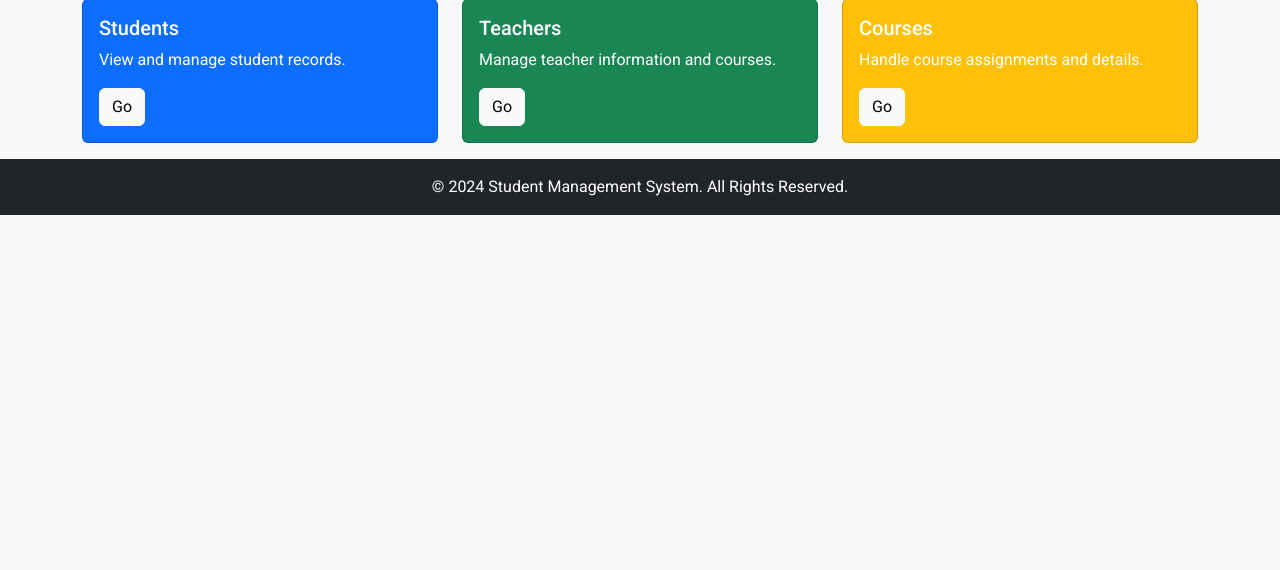
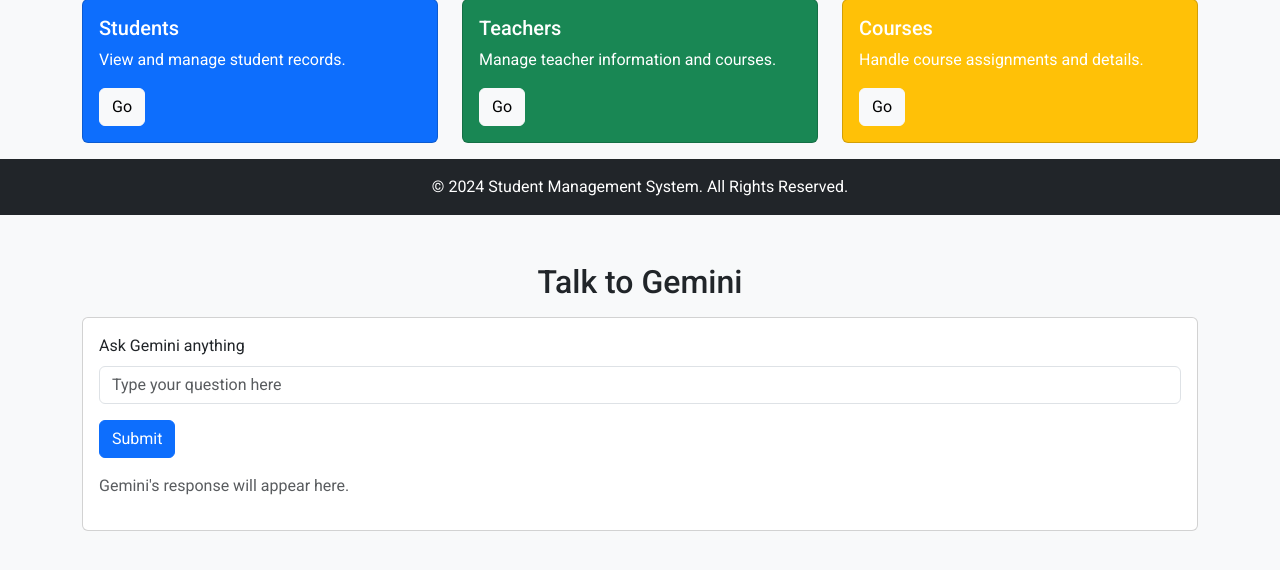
Before and after one commit to srjmnh/student_ai, a Flask app: page / in a window 1280 px wide. Shown: the part 209-779 px from the top of the page. Run offline with Flask 2, Linux system fonts and the light colour scheme; parts of the project's set-up code (start-up, migrations or seed data) failed here and were passed over.

Commit message:
Update index.html

```diff
--- a/templates/index.html
+++ b/templates/index.html
@@ -77,3 +77,32 @@
     <script src="https://cdn.jsdelivr.net/npm/bootstrap@5.3.0-alpha1/dist/js/bootstrap.bundle.min.js"></script>
 </body>
 </html>
+
+    <section class="mt-5">
+        <div class="container">
+            <h2 class="text-center">Talk to Gemini</h2>
+            <div class="card mt-3">
+                <div class="card-body">
+                    <form id="gemini-form" onsubmit="handleGeminiInput(event)">
+                        <div class="mb-3">
+                            <label for="gemini-input" class="form-label">Ask Gemini anything</label>
+                            <input type="text" id="gemini-input" class="form-control" placeholder="Type your question here">
+                        </div>
+                        <button type="submit" class="btn btn-primary">Submit</button>
+                    </form>
+                    <div id="gemini-response" class="mt-3">
+                        <p class="text-muted">Gemini's response will appear here.</p>
+                    </div>
+                </div>
+            </div>
+        </div>
+    </section>
+    <script>
+        function handleGeminiInput(event) {
+            event.preventDefault();
+            const userInput = document.getElementById('gemini-input').value;
+            const responseDiv = document.getElementById('gemini-response');
+            responseDiv.innerHTML = `<p>Processing: "${userInput}"</p>`;
+            // Add Gemini logic integration here
+        }
+    </script>
```
